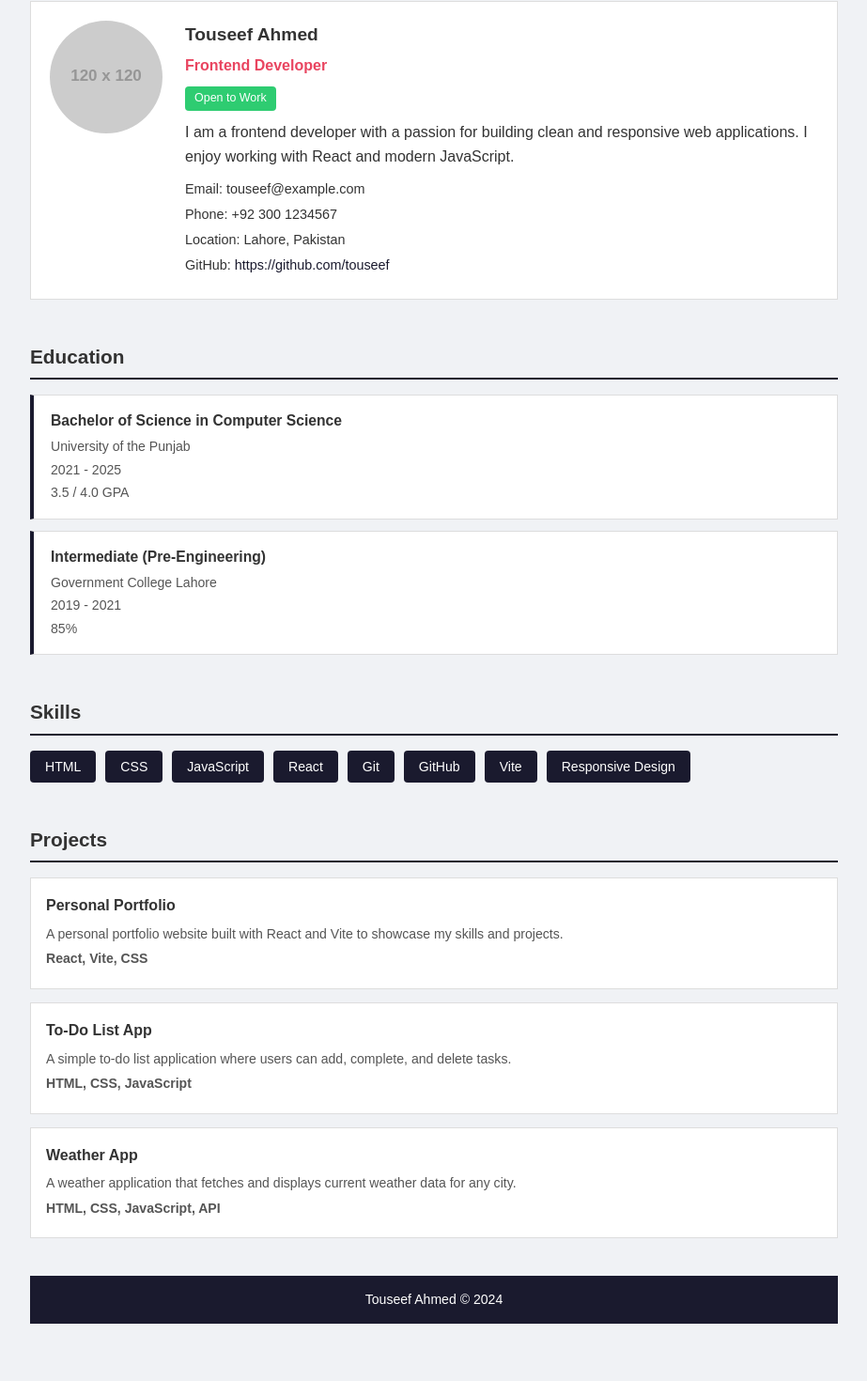
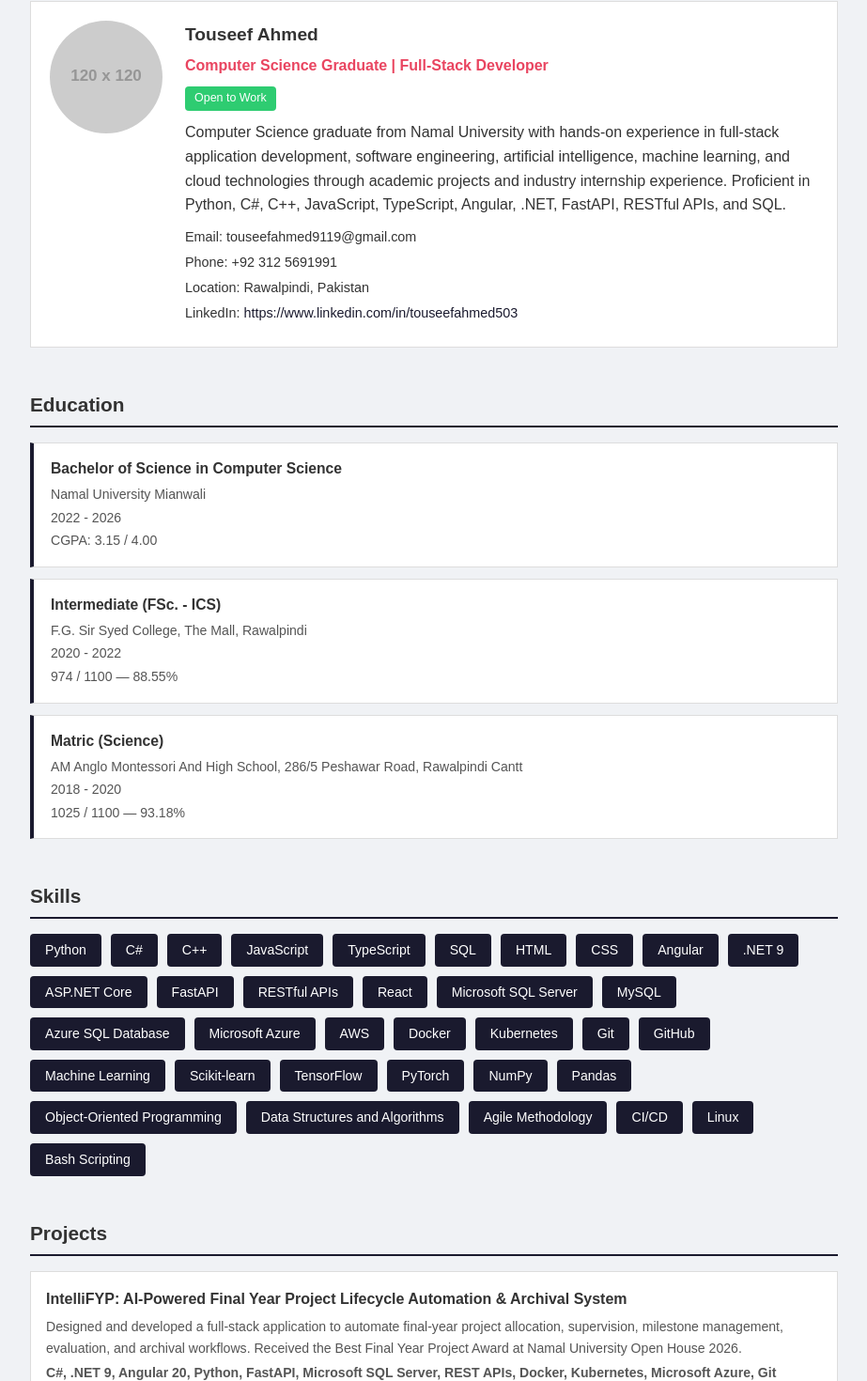
Before and after one commit to TouseefAhmedexe/assessment-fe06, a React (Vite) app: page / in a window 1280 px wide. Shown: the part 158-1628 px from the top of the page at 94% size, without its empty margins (178-1101 px from the left). Before the commit the page ends 1607 px from the top, so only its background shows below. Built offline with nearby package versions, Linux system fonts and the light colour scheme.

Commit message:
Update all content with real resume data

```diff
--- a/src/App.jsx
+++ b/src/App.jsx
@@ -28,7 +28,7 @@ function App() {
       </main>
 
       <footer className="footer">
-        <p>Touseef Ahmed &copy; 2024</p>
+        <p>Touseef Ahmed &copy; 2026</p>
       </footer>
     </div>
   )
--- a/src/components/Education.jsx
+++ b/src/components/Education.jsx
@@ -2,15 +2,21 @@ function Education() {
   const education = [
     {
       degree: 'Bachelor of Science in Computer Science',
-      institution: 'University of the Punjab',
-      year: '2021 - 2025',
-      grade: '3.5 / 4.0 GPA'
+      institution: 'Namal University Mianwali',
+      year: '2022 - 2026',
+      grade: 'CGPA: 3.15 / 4.00'
     },
     {
-      degree: 'Intermediate (Pre-Engineering)',
-      institution: 'Government College Lahore',
-      year: '2019 - 2021',
-      grade: '85%'
+      degree: 'Intermediate (FSc. - ICS)',
+      institution: 'F.G. Sir Syed College, The Mall, Rawalpindi',
+      year: '2020 - 2022',
+      grade: '974 / 1100 — 88.55%'
+    },
+    {
+      degree: 'Matric (Science)',
+      institution: 'AM Anglo Montessori And High School, 286/5 Peshawar Road, Rawalpindi Cantt',
+      year: '2018 - 2020',
+      grade: '1025 / 1100 — 93.18%'
     }
   ]
 
--- a/src/components/Profile.jsx
+++ b/src/components/Profile.jsx
@@ -1,11 +1,11 @@
 function Profile() {
   const name = 'Touseef Ahmed'
-  const role = 'Frontend Developer'
-  const description = 'I am a frontend developer with a passion for building clean and responsive web applications. I enjoy working with React and modern JavaScript.'
-  const email = 'touseef@example.com'
-  const phone = '+92 300 1234567'
-  const location = 'Lahore, Pakistan'
-  const github = 'https://github.com/touseef'
+  const role = 'Computer Science Graduate | Full-Stack Developer'
+  const description = 'Computer Science graduate from Namal University with hands-on experience in full-stack application development, software engineering, artificial intelligence, machine learning, and cloud technologies through academic projects and industry internship experience. Proficient in Python, C#, C++, JavaScript, TypeScript, Angular, .NET, FastAPI, RESTful APIs, and SQL.'
+  const email = 'touseefahmed9119@gmail.com'
+  const phone = '+92 312 5691991'
+  const location = 'Rawalpindi, Pakistan'
+  const linkedin = 'https://www.linkedin.com/in/touseefahmed503'
   const available = true
 
   return (
@@ -26,7 +26,7 @@ function Profile() {
             <li>Email: {email}</li>
             <li>Phone: {phone}</li>
             <li>Location: {location}</li>
-            {github && <li>GitHub: <a href={github}>{github}</a></li>}
+            {linkedin && <li>LinkedIn: <a href={linkedin}>{linkedin}</a></li>}
           </ul>
         </div>
       </div>
--- a/src/components/Projects.jsx
+++ b/src/components/Projects.jsx
@@ -1,19 +1,34 @@
 function Projects() {
   const projects = [
     {
-      title: 'Personal Portfolio',
-      description: 'A personal portfolio website built with React and Vite to showcase my skills and projects.',
-      tech: 'React, Vite, CSS'
+      title: 'IntelliFYP: AI-Powered Final Year Project Lifecycle Automation & Archival System',
+      description: 'Designed and developed a full-stack application to automate final-year project allocation, supervision, milestone management, evaluation, and archival workflows. Received the Best Final Year Project Award at Namal University Open House 2026.',
+      tech: 'C#, .NET 9, Angular 20, Python, FastAPI, Microsoft SQL Server, REST APIs, Docker, Kubernetes, Microsoft Azure, Git'
     },
     {
-      title: 'To-Do List App',
-      description: 'A simple to-do list application where users can add, complete, and delete tasks.',
-      tech: 'HTML, CSS, JavaScript'
+      title: 'Movie Genre Classifier with Azure Machine Learning',
+      description: 'Developed a machine learning application to classify movie genres using Python and Azure Machine Learning. Achieved 87% classification accuracy and deployed the model through Azure App Service.',
+      tech: 'Python, Azure Machine Learning, Azure App Service, Scikit-learn'
     },
     {
-      title: 'Weather App',
-      description: 'A weather application that fetches and displays current weather data for any city.',
-      tech: 'HTML, CSS, JavaScript, API'
+      title: 'Azure Shop: E-Commerce Platform',
+      description: 'Designed, developed, and deployed a full-stack e-commerce application with backend APIs, relational database integration, role-based access control, and Azure cloud deployment.',
+      tech: 'C#, .NET, Angular, Microsoft Azure, SQL Server'
+    },
+    {
+      title: 'Parallel Web Server Logs Analyzer',
+      description: 'Developed a Python-based log analysis tool using multiprocessing and custom chunking algorithms. Processed more than one million web server log entries through parallel processing.',
+      tech: 'Python, Multiprocessing, Concurrency'
+    },
+    {
+      title: 'Interactive C++ OpenGL Ludo Game Engine',
+      description: 'Developed an interactive graphical Ludo game engine using C++ and OpenGL with custom data structures, graph-based path traversal, recursive algorithms, heuristic AI, and event-driven game logic.',
+      tech: 'C++, OpenGL, DSA, OOP'
+    },
+    {
+      title: 'Student Management System',
+      description: 'Developed a console-based student management application using C++ and OOP with CRUD operations, file handling, searching, sorting, and modular program design.',
+      tech: 'C++, OOP, File Handling'
     }
   ]
 
--- a/src/components/Skills.jsx
+++ b/src/components/Skills.jsx
@@ -1,13 +1,40 @@
 function Skills() {
   const skills = [
+    'Python',
+    'C#',
+    'C++',
+    'JavaScript',
+    'TypeScript',
+    'SQL',
     'HTML',
     'CSS',
-    'JavaScript',
+    'Angular',
+    '.NET 9',
+    'ASP.NET Core',
+    'FastAPI',
+    'RESTful APIs',
     'React',
+    'Microsoft SQL Server',
+    'MySQL',
+    'Azure SQL Database',
+    'Microsoft Azure',
+    'AWS',
+    'Docker',
+    'Kubernetes',
     'Git',
     'GitHub',
-    'Vite',
-    'Responsive Design'
+    'Machine Learning',
+    'Scikit-learn',
+    'TensorFlow',
+    'PyTorch',
+    'NumPy',
+    'Pandas',
+    'Object-Oriented Programming',
+    'Data Structures and Algorithms',
+    'Agile Methodology',
+    'CI/CD',
+    'Linux',
+    'Bash Scripting'
   ]
 
   return (
```
